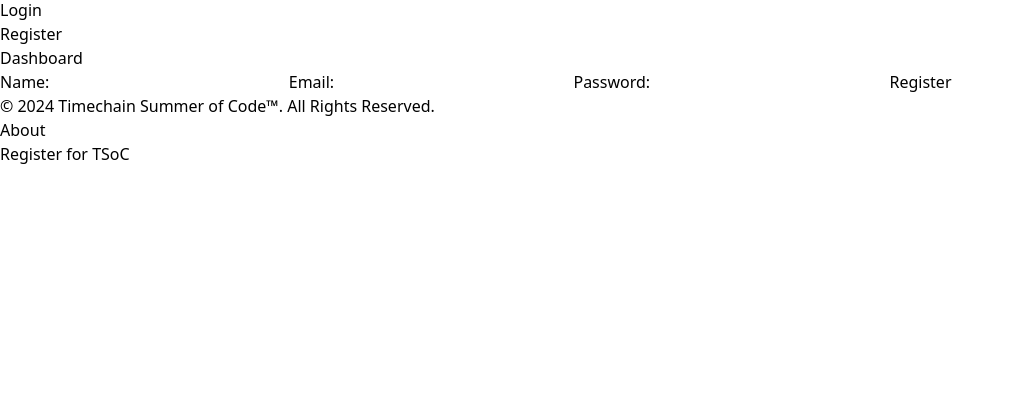
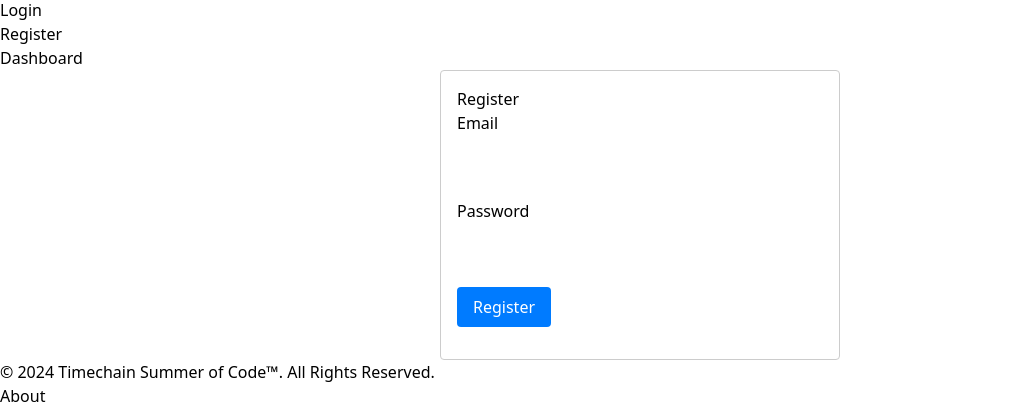
Before and after one commit to zishanverse/mvp-blockchain-wallet, a SvelteKit app: page /register in a window 1280 px wide. Shown: the part 182-592 px from the top of the page, without its empty margins (0-1015 px from the left). Built offline with nearby package versions, Linux system fonts and the light colour scheme.

Commit message:
some changes

```diff
--- a/package.json
+++ b/package.json
@@ -25,6 +25,7 @@
     "autoprefixer": "^10.4.19",
     "bcrypt": "^5.1.1",
     "g": "^2.0.1",
+    "neucron-sdk": "^0.2.3",
     "pg": "^8.12.0",
     "postcss": "^8.4.40",
     "tailwindcss": "^3.4.7",
--- a/src/routes/login/+page.svelte
+++ b/src/routes/login/+page.svelte
@@ -1,23 +1,94 @@
-<!-- src/routes/login/+page.svelte -->
-<script>
-// @ts-nocheck
+<script lang="ts">
+  import { createEventDispatcher } from 'svelte';
+  import { goto } from '$app/navigation';
 
-    export let form;
-  </script>
+  let email = '';
+  let password = '';
+  let message = '';
 
-  <h1>Login</h1>
-  <form method="POST" action="?/login">
-    <div>
-      <label for="email">Email:</label>
-      <input type="email" id="email" name="email" required />
+  const dispatch = createEventDispatcher();
+
+  async function handleLogin(event: Event) {
+    event.preventDefault(); // Prevent the default form submission
+
+    const formData = new FormData(event.target as HTMLFormElement);
+
+    const response = await fetch('/login', {
+      method: 'POST',
+      body: formData,
+    });
+
+    const result = await response.json();
+
+    if (result.auth) {
+      message = 'Login successful!';
+      dispatch('login', { balance: result.balance });
+      goto('/dashboard'); // Navigate to dashboard or another page after successful login
+    } else {
+      message = result.message || 'Login failed. Please check your credentials.';
+    }
+  }
+</script>
+
+<style>
+  .container {
+    max-width: 400px;
+    margin: 0 auto;
+    padding: 1em;
+    border: 1px solid #ccc;
+    border-radius: 4px;
+  }
+
+  .form-group {
+    margin-bottom: 1em;
+  }
+
+  .form-group label {
+    display: block;
+    margin-bottom: 0.5em;
+  }
+
+  .form-group input {
+    width: 100%;
+    padding: 0.5em;
+    box-sizing: border-box;
+  }
+
+  .form-group button {
+    padding: 0.5em 1em;
+    background-color: #007BFF;
+    color: white;
+    border: none;
+    border-radius: 4px;
+    cursor: pointer;
+  }
+
+  .form-group button:hover {
+    background-color: #0056b3;
+  }
+
+  .message {
+    margin-top: 1em;
+    color: red;
+  }
+</style>
+
+<div class="container">
+  <h2>Login</h2>
+  <form on:submit={handleLogin}>
+    <div class="form-group">
+      <label for="email">Email</label>
+      <input id="email" type="email" name="email" bind:value={email} required />
     </div>
-    <div>
-      <label for="password">Password:</label>
-      <input type="password" id="password" name="password" required />
+    <div class="form-group">
+      <label for="password">Password</label>
+      <input id="password" type="password" name="password" bind:value={password} required />
     </div>
-    <button type="submit">Login</button>
+    <div class="form-group">
+      <button type="submit">Login</button>
+    </div>
   </form>
-
-  {#if form?.errors}
-    <p style="color: red;">{form.errors.message}</p>
+  {#if message}
+    <div class="message">{message}</div>
   {/if}
+</div>
--- /dev/null
+++ b/src/routes/register/+page.server.js
@@ -0,0 +1,41 @@
+import { redirect } from "@sveltejs/kit";
+import NeucronSDK from "neucron-sdk";
+
+export const actions = {
+  default: async ({ request }) => {
+    const formData = await request.formData();
+    const email = formData.get('email');
+    const password = formData.get('password');
+
+    if (!email || !password) {
+      return {
+        success: false,
+        message: "Please fill in all fields",
+      };
+    }
+
+    try {
+      const neucron = new NeucronSDK();
+      const authModule = neucron.authentication;
+
+      const signUpResponse = await authModule.signUp({
+        email,
+        password,
+      });
+
+      if (signUpResponse.success) {
+        throw redirect(303, '/login'); // Redirect to login page after successful registration
+      } else {
+        return {
+          success: false,
+          message: signUpResponse.message || "Registration failed. Please try again.",
+        };
+      }
+    } catch (error) {
+      return {
+        success: false,
+        message: error.message || "Registration failed. Please try again.",
+      };
+    }
+  }
+};
--- a/src/routes/register/+page.svelte
+++ b/src/routes/register/+page.svelte
@@ -1,46 +1,114 @@
-<script>
-  import { onMount } from 'svelte';
-  import { invalidate } from '$app/navigation';
+<script lang="ts">
+  import { createEventDispatcher } from 'svelte';
+  import { goto } from '$app/navigation';
 
-  let name = '';
   let email = '';
   let password = '';
   let message = '';
+  let isSubmitting = false;
 
-  async function register() {
-    const res = await fetch('/register', {
-      method: 'POST',
-      headers: { 'Content-Type': 'application/json' },
-      body: JSON.stringify({ name, email, password })
-    });
+  const dispatch = createEventDispatcher();
 
-    if (res.ok) {
-      message = 'Registration successful!';
-      name = '';
-      email = '';
-      password = '';
-    } else {
-      message = 'Registration failed.';
+  async function handleSignUp(event: Event) {
+    event.preventDefault(); // Prevent the default form submission
+
+    if (isSubmitting) return; // Prevent multiple submissions
+
+    isSubmitting = true;
+    message = ''; // Clear previous message
+
+    const formData = new FormData(event.target as HTMLFormElement);
+
+    try {
+      const response = await fetch('/register', {
+        method: 'POST',
+        body: formData,
+      });
+
+      if (!response.ok) {
+        throw new Error('Registration failed');
+      }
+
+      const result = await response.json();
+
+      if (result.success) {
+        message = result.message;
+        goto('/login'); // Navigate to login page after successful registration
+      } else {
+        message = result.message || 'Registration failed. Please try again.';
+      }
+    } catch (error) {
+      message = error.message || 'Registration failed. Please try again.';
+    } finally {
+      isSubmitting = false;
     }
-
-    invalidate();
   }
 </script>
 
-<form on:submit|preventDefault={register}>
-  <label>
-    Name:
-    <input bind:value={name} type="text" required />
-  </label>
-  <label>
-    Email:
-    <input bind:value={email} type="email" required />
-  </label>
-  <label>
-    Password:
-    <input bind:value={password} type="password" required />
-  </label>
-  <button type="submit">Register</button>
-</form>
+<style>
+  .container {
+    max-width: 400px;
+    margin: 0 auto;
+    padding: 1em;
+    border: 1px solid #ccc;
+    border-radius: 4px;
+  }
 
-<p>{message}</p>
+  .form-group {
+    margin-bottom: 1em;
+  }
+
+  .form-group label {
+    display: block;
+    margin-bottom: 0.5em;
+  }
+
+  .form-group input {
+    width: 100%;
+    padding: 0.5em;
+    box-sizing: border-box;
+  }
+
+  .form-group button {
+    padding: 0.5em 1em;
+    background-color: #007BFF;
+    color: white;
+    border: none;
+    border-radius: 4px;
+    cursor: pointer;
+  }
+
+  .form-group button:hover {
+    background-color: #0056b3;
+  }
+
+  .form-group button:disabled {
+    opacity: 0.5;
+    cursor: not-allowed;
+  }
+
+  .message {
+    margin-top: 1em;
+    color: red;
+  }
+</style>
+
+<div class="container">
+  <h2>Register</h2>
+  <form on:submit={handleSignUp}>
+    <div class="form-group">
+      <label for="email">Email</label>
+      <input id="email" type="email" name="email" bind:value={email} required />
+    </div>
+    <div class="form-group">
+      <label for="password">Password</label>
+      <input id="password" type="password" name="password" bind:value={password} required />
+    </div>
+    <div class="form-group">
+      <button type="submit" disabled={isSubmitting}>Register</button>
+    </div>
+  </form>
+  {#if message}
+    <div class="message">{message}</div>
+  {/if}
+</div>
--- a/src/routes/register/+server.ts
+++ /dev/null
@@ -1,17 +0,0 @@
-import { db } from '$lib/database'; // Ensure the correct path to your database module
-import bcrypt from 'bcrypt';
-
-/** @type {import('@sveltejs/kit').RequestHandler} */
-export async function POST({ request }) {
-  const { name, email, password } = await request.json();
-
-  const hashedPassword = await bcrypt.hash(password, 10);
-
-  try {
-    await db.query('INSERT INTO users (name, email, password) VALUES ($1, $2, $3)', [name, email, hashedPassword]);
-    return new Response('User registered', { status: 200 });
-  } catch (error) {
-    console.error('Error registering user:', error);
-    return new Response('User registration failed', { status: 500 });
-  }
-}
```
Also changed, not shown: src/routes/login/+page.server.ts (+27 -17 lines), 1 other file (tests, documents, lock files or other folders).
